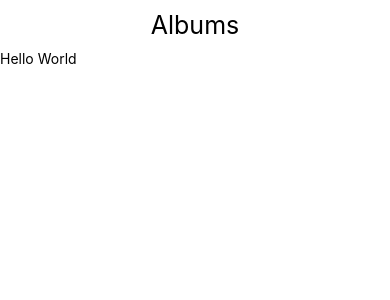
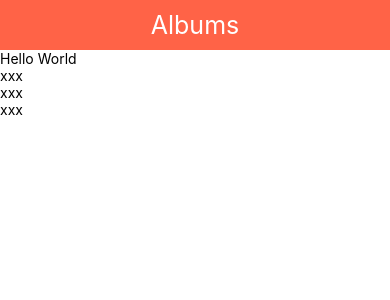
Before and after one commit to KamonratL/std6002041520018, a React Native app: screen / in a window 390 px wide. Shown: the top 300 px of the page. Built offline with nearby package versions, Linux system fonts and the light colour scheme.

Commit message:
Create CardSection component

```diff
--- a/components/App.js
+++ b/components/App.js
@@ -2,13 +2,14 @@
 import React, { Component } from 'react';
 import { View, Text } from 'react-native';
 import Header from './Header';
-
+import Card from './Card';
 class App extends Component  {
     render() {
         return (
             <View>
                 <Header title="Albums" />
                 <Text>Hello World</Text>
+                <Card />
             </View>
         );
     }
--- /dev/null
+++ b/components/Card.js
@@ -0,0 +1,17 @@
+import React, { Component } from 'react';
+import { View, Text } from 'react-native';
+import CardSection from './CardSection';
+
+class Card extends Component {
+    render() {
+        return (
+            <View>
+                <CardSection />
+                <CardSection />
+                <CardSection />
+            </View>
+        );
+    }
+}
+
+export default Card;
--- /dev/null
+++ b/components/CardSection.js
@@ -0,0 +1,14 @@
+import React, { Component } from 'react';
+import { View, Text } from 'react-native';
+
+class CardSection extends Component {
+    render() {
+        return (
+            <View>
+               <Text>xxx</Text>
+            </View>
+        );
+    }
+}
+
+export default CardSection;
--- a/components/Header.js
+++ b/components/Header.js
@@ -19,10 +19,12 @@
 const styles = {
     header: {
         padding: 10,
-        alignItems: 'center'
+        alignItems: 'center',
+        backgroundColor: '#FF6347'
     },
     text: {
-        fontSize: 25
+        fontSize: 25,
+        color: '#FFFFFF'
     }
 }
 
```
